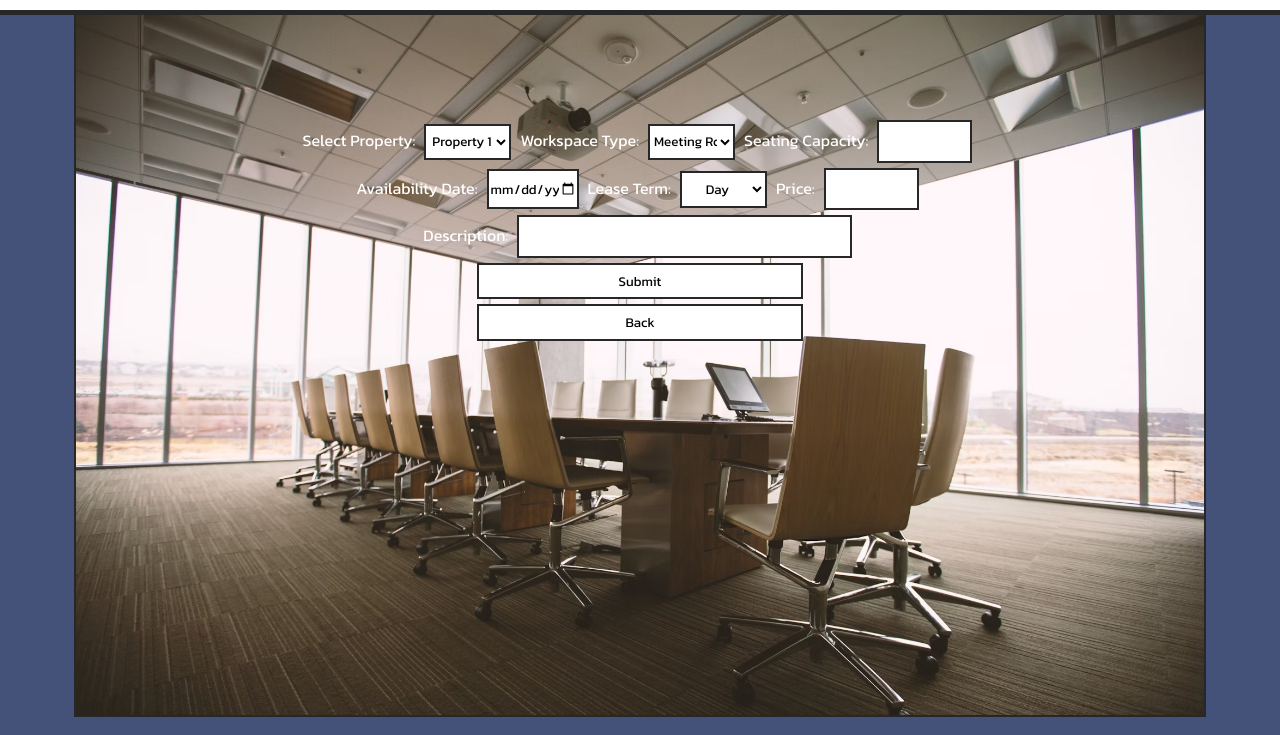
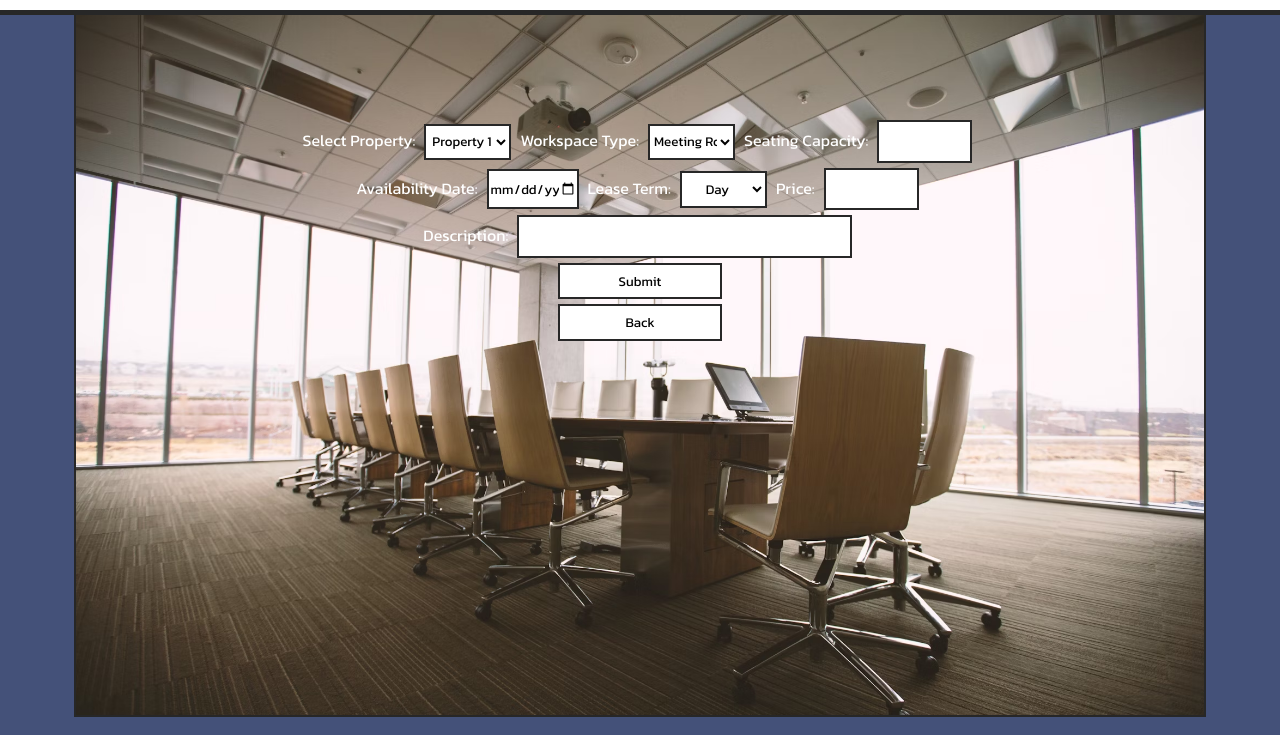
Before and after one commit to tylerhays987/FinalprojectSODV1201, a plain HTML site: page FinalProject/html/1_addDetailsProperty.html in a window 1280 px wide. Shown: the part 65-800 px from the top of the page. Drawn offline with Linux system fonts and the light colour scheme.

Commit message:
Update 1_addDetailsPropertyStyles.css

```diff
--- a/FinalProject/css/1_addDetailsPropertyStyles.css
+++ b/FinalProject/css/1_addDetailsPropertyStyles.css
@@ -127,7 +127,7 @@ label{
   text-align: center;
   font-family: "Kanit", sans-serif;
   height: 36.5px;
-  width: 30%;
+  width: 15%;
   background-color: white;
   border-radius: 0px;
   border: 2px solid rgb(39, 39, 39);
@@ -139,7 +139,7 @@ label{
   text-align: center;
   font-family: "Kanit", sans-serif;
   height: 36.5px;
-  width: 30%;
+  width: 15%;
   background-color: white;
   border-radius: 0px;
   border: 2px solid rgb(39, 39, 39);
```
